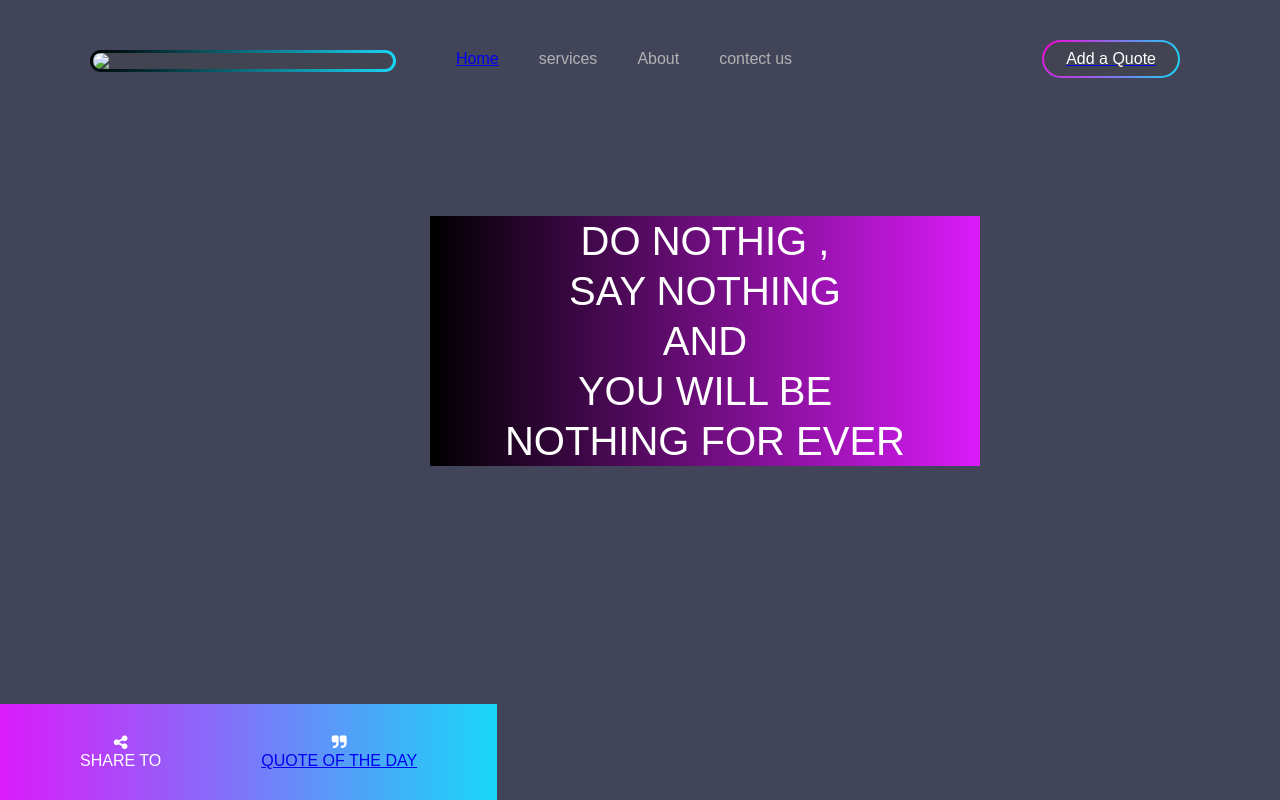
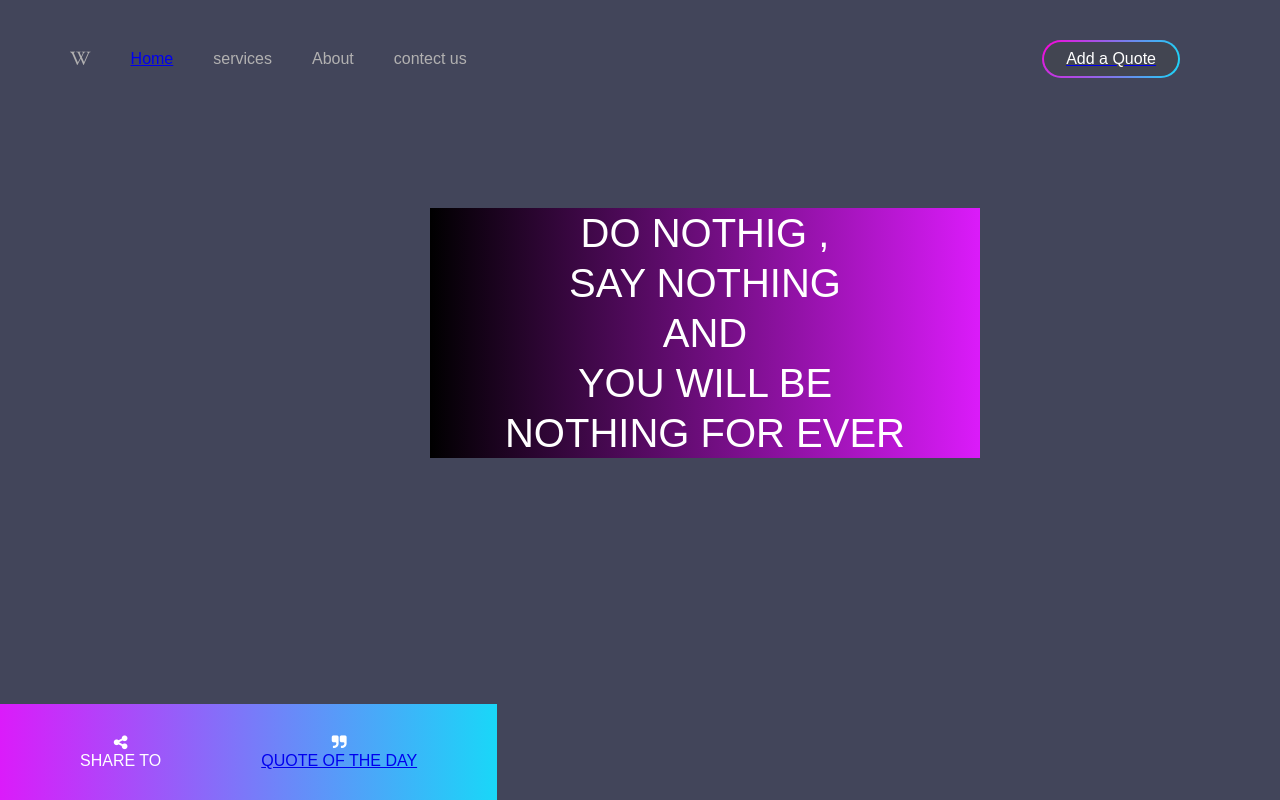
Before and after one commit to Amoalim4/Amal, a plain HTML site: page QUOTE-ofthe-day.html in a window 1280 px wide. Drawn offline with Linux system fonts and the light colour scheme.

Commit message:
Update QUOTE-ofthe-day.html

```diff
--- a/QUOTE-ofthe-day.html
+++ b/QUOTE-ofthe-day.html
@@ -9,7 +9,7 @@
 	<div class="container">
 		<div class="menu">
 			<ul>
-				<li class="logo"><img src="2 w.PNG"></li>
+				<li class="logo"><i class="fa fa-wikipedia-w" ></i></li>
 				<li class="active"> <a href="index.html">Home </a></li>
 				<li>services</li>
 				<li>About</li>
```
